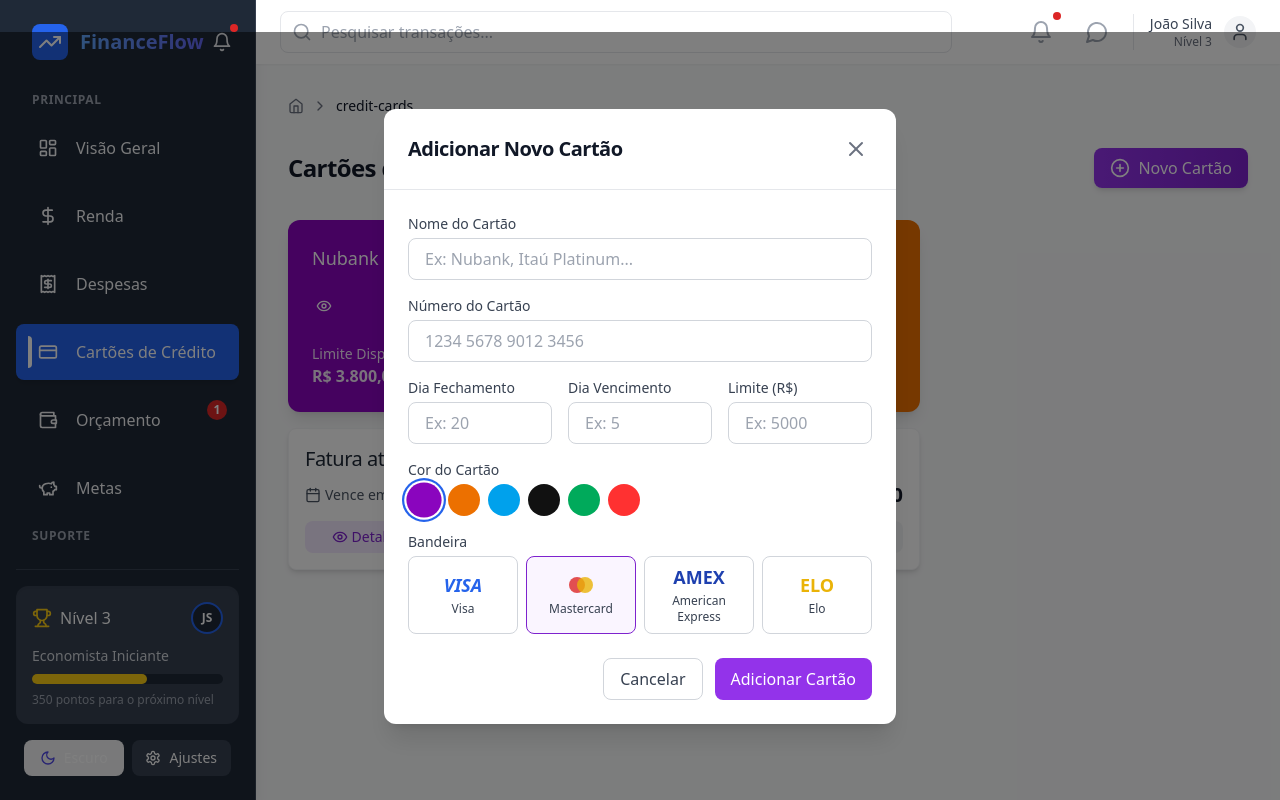
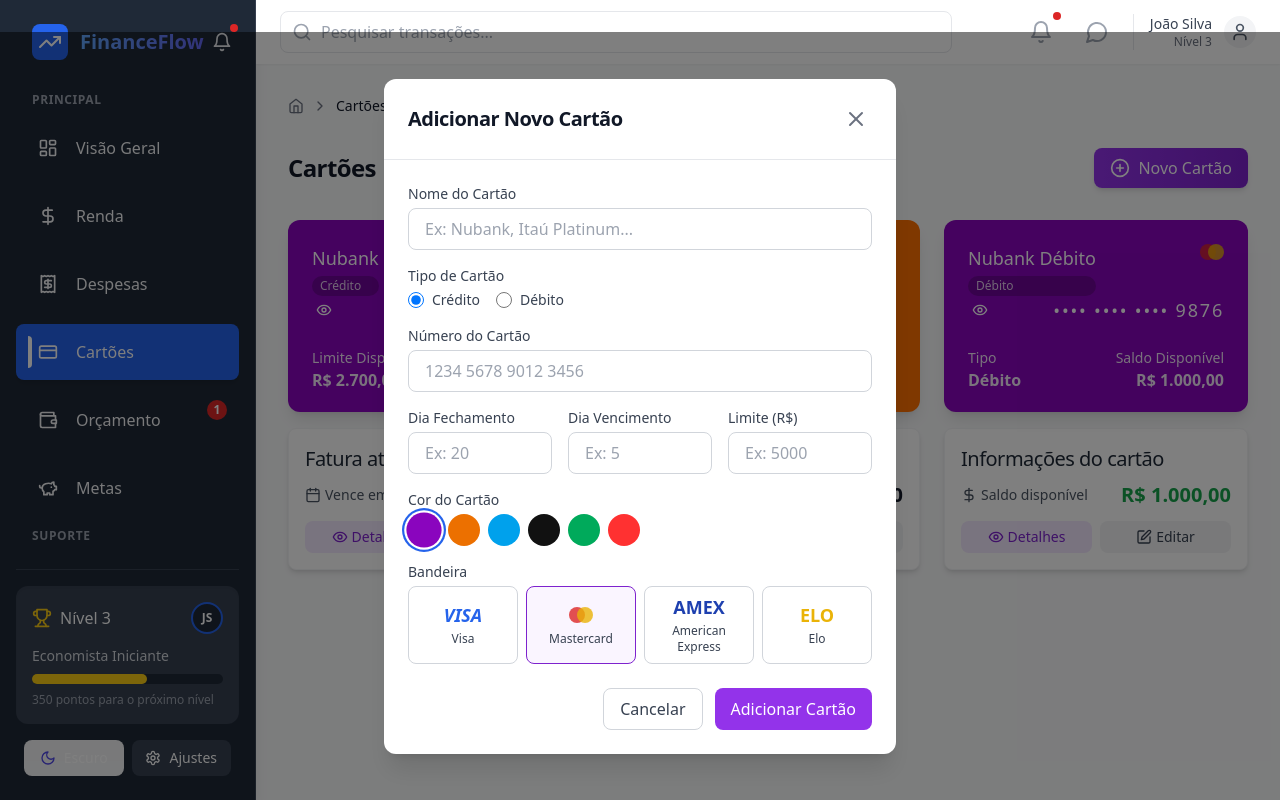
Before and after one commit to irlansouza93/finance-flow-app, a React (Vite) app: page /credit-cards in a window 1280 px wide. Both pictures are taken after a click on the button "Novo Cartão". Built offline with nearby package versions, Linux system fonts and the light colour scheme.

Commit message:
feat: implementar visualizações específicas para cartões de crédito e débito

```diff
--- a/src/components/Breadcrumb.tsx
+++ b/src/components/Breadcrumb.tsx
@@ -8,6 +8,8 @@ const routeNames: Record<string, string> = {
   budget: 'Orçamento',
   goals: 'Metas',
   chat: 'Chat IA',
+  'credit-cards': 'Cartões',
+  income: 'Renda'
 };
 
 export function Breadcrumb() {
--- a/src/components/Sidebar.tsx
+++ b/src/components/Sidebar.tsx
@@ -118,7 +118,7 @@ export function Sidebar({ activeSection, onSectionChange }: SidebarProps) {
           />
           <NavItem
             icon={<CreditCard className="w-5 h-5" />}
-            label="Cartões de Crédito"
+            label="Cartões"
             active={activeSection === 'credit-cards'}
             onClick={() => onSectionChange('credit-cards')}
           />
--- a/src/context/FinanceContext.tsx
+++ b/src/context/FinanceContext.tsx
@@ -161,21 +161,40 @@ export const FinanceProvider: React.FC<FinanceProviderProps> = ({ children }) =>
         }));
       }
 
-      // Se for cartão de crédito, debitar do limite do cartão
-      if (transaction.paymentMethod === 'credit' && transaction.creditCardId) {
-        const updatedCards = creditCards.map(card => {
-          if (card.id === transaction.creditCardId) {
-            // Atualizar saldo e limite disponível do cartão
-            return {
-              ...card,
-              currentBalance: card.currentBalance + transaction.amount,
-              availableLimit: card.limit - (card.currentBalance + transaction.amount)
-            };
+      // Se for cartão (crédito ou débito)
+      if (transaction.creditCardId) {
+        const card = creditCards.find(c => c.id === transaction.creditCardId);
+
+        if (card) {
+          let updatedCards = [...creditCards];
+
+          // Se for cartão de crédito
+          if (card.type === 'credit' && transaction.paymentMethod === 'credit') {
+            updatedCards = creditCards.map(c => {
+              if (c.id === transaction.creditCardId) {
+                // Atualizar saldo e limite disponível do cartão de crédito
+                return {
+                  ...c,
+                  currentBalance: c.currentBalance + transaction.amount,
+                  availableLimit: c.limit - (c.currentBalance + transaction.amount)
+                };
+              }
+              return c;
+            });
           }
-          return card;
-        });
 
-        setCreditCards(updatedCards);
+          // Se for cartão de débito
+          if (card.type === 'debit' && transaction.paymentMethod === 'debit') {
+            // Atualizar o totalBalance no resumo
+            setSummary(prev => ({
+              ...prev,
+              totalBalance: prev.totalBalance - transaction.amount,
+              remainingMoney: prev.remainingMoney - transaction.amount
+            }));
+          }
+
+          setCreditCards(updatedCards);
+        }
       }
     }
 
--- a/src/data/mockData.ts
+++ b/src/data/mockData.ts
@@ -198,25 +198,40 @@ export const mockCreditCards: CreditCard[] = [
     id: 'card1',
     name: 'Nubank',
     lastDigits: '1234',
+    type: 'credit',
     limit: 5000,
-    closingDay: 20,
-    dueDay: 5,
-    currentBalance: 1200,
-    availableLimit: 3800,
+    closingDay: 4,
+    dueDay: 10,
+    currentBalance: 2300,
+    availableLimit: 2700,
     color: '#8A05BE',
-    brand: 'mastercard'
+    brand: 'mastercard',
   },
   {
     id: 'card2',
     name: 'Itaú',
     lastDigits: '5678',
-    limit: 8000,
+    type: 'credit',
+    limit: 8500,
     closingDay: 15,
-    dueDay: 2,
-    currentBalance: 2500,
-    availableLimit: 5500,
-    color: '#EC7000',
-    brand: 'visa'
+    dueDay: 22,
+    currentBalance: 3200,
+    availableLimit: 5300,
+    color: '#FF7000',
+    brand: 'visa',
+  },
+  {
+    id: 'card3',
+    name: 'Nubank Débito',
+    lastDigits: '9876',
+    type: 'debit',
+    limit: 1000,
+    closingDay: 1,
+    dueDay: 1,
+    currentBalance: 0,
+    availableLimit: 1000,
+    color: '#8A05BE',
+    brand: 'mastercard',
   }
 ];
 
--- a/src/pages/CreditCards.tsx
+++ b/src/pages/CreditCards.tsx
@@ -48,7 +48,8 @@ export function CreditCards() {
     closingDay: '',
     dueDay: '',
     color: '#8A05BE',
-    brand: 'mastercard'
+    brand: 'mastercard',
+    type: 'credit' as 'credit' | 'debit'
   });
 
   // Limpar formulário quando modal é aberto/fechado
@@ -64,7 +65,8 @@ export function CreditCards() {
         closingDay: '',
         dueDay: '',
         color: '#8A05BE',
-        brand: 'mastercard'
+        brand: 'mastercard',
+        type: 'credit'
       });
       setSelectedCard(null);
     }
@@ -83,7 +85,8 @@ export function CreditCards() {
         closingDay: selectedCard.closingDay.toString(),
         dueDay: selectedCard.dueDay.toString(),
         color: selectedCard.color || '#8A05BE',
-        brand: selectedCard.brand || 'mastercard'
+        brand: selectedCard.brand || 'mastercard',
+        type: selectedCard.type || 'credit'
       });
       setShowAddCardModal(true);
     }
@@ -98,6 +101,7 @@ export function CreditCards() {
     const cardData = {
       name: formData.name,
       lastDigits,
+      type: formData.type,
       limit: parseFloat(formData.limit),
       closingDay: parseInt(formData.closingDay),
       dueDay: parseInt(formData.dueDay),
@@ -176,7 +180,7 @@ export function CreditCards() {
       {/* Cabeçalho com ações */}
       <div className="flex flex-col sm:flex-row sm:items-center sm:justify-between gap-4">
         <h2 className="text-2xl font-bold text-gray-900 dark:text-gray-100">
-          Cartões de Crédito
+          Cartões
         </h2>
         <button
           className="flex items-center gap-2 bg-gradient-to-r from-purple-600 to-purple-700 hover:from-purple-700 hover:to-purple-800 text-white font-medium py-2 px-4 rounded-lg transition-all duration-300 transform hover:scale-105 shadow-md hover:shadow-lg"
@@ -192,7 +196,9 @@ export function CreditCards() {
         <div className="bg-white dark:bg-gray-800 rounded-xl p-8 text-center shadow-md border border-gray-100 dark:border-gray-700">
           <CreditCard className="w-16 h-16 mx-auto text-gray-400 dark:text-gray-500 mb-4" />
           <h3 className="text-xl font-medium text-gray-800 dark:text-gray-200 mb-2">Nenhum cartão cadastrado</h3>
-          <p className="text-gray-600 dark:text-gray-400 mb-6">Adicione seu primeiro cartão de crédito para acompanhar suas despesas.</p>
+          <p className="text-gray-600 dark:text-gray-400 mb-6">
+            Adicione seus cartões de crédito e débito para gerenciar melhor seus gastos.
+          </p>
           <button
             className="inline-flex items-center gap-2 bg-purple-600 hover:bg-purple-700 text-white font-medium py-2 px-4 rounded-lg transition-all"
             onClick={() => setShowAddCardModal(true)}
@@ -220,7 +226,12 @@ export function CreditCards() {
                     style={{ backgroundColor: card.color || '#8A05BE' }}
                   >
                     <div className="flex justify-between items-start">
+                      <div className="flex flex-col">
                         <div className="text-white text-lg font-medium">{card.name}</div>
+                        <div className="text-white/80 text-xs mt-1 bg-black/20 px-2 py-0.5 rounded-full inline-block">
+                          {card.type === 'credit' ? 'Crédito' : 'Débito'}
+                        </div>
+                      </div>
                       {getBrandIcon(card.brand)}
                     </div>
 
@@ -241,6 +252,8 @@ export function CreditCards() {
                       </div>
 
                       <div className="flex justify-between items-end">
+                        {card.type === 'credit' ? (
+                          <>
                             <div className="text-white/90 text-sm flex flex-col">
                               <span>Limite Disponível</span>
                               <span className="font-bold text-base">{formatCurrency(card.availableLimit)}</span>
@@ -249,17 +262,32 @@ export function CreditCards() {
                               <span>Limite Total</span>
                               <span className="font-bold text-base">{formatCurrency(card.limit)}</span>
                             </div>
+                          </>
+                        ) : (
+                          <>
+                            <div className="text-white/90 text-sm flex flex-col">
+                              <span>Tipo</span>
+                              <span className="font-bold text-base">Débito</span>
+                            </div>
+                            <div className="text-white/90 text-sm flex flex-col items-end">
+                              <span>Saldo Disponível</span>
+                              <span className="font-bold text-base">{formatCurrency(card.availableLimit)}</span>
+                            </div>
+                          </>
+                        )}
                       </div>
                     </div>
                   </div>
                 </div>
 
-                {/* Status da fatura */}
+                {/* Status da fatura para cartões de crédito / Informações para cartões de débito */}
                 <div className={`mt-4 p-4 rounded-lg shadow-md border
-                  ${isAlmostDue ? 'bg-yellow-50 border-yellow-200 dark:bg-yellow-900/20 dark:border-yellow-800' : 'bg-white dark:bg-gray-800 border-gray-100 dark:border-gray-700'}`}>
+                  ${card.type === 'credit' && isAlmostDue ? 'bg-yellow-50 border-yellow-200 dark:bg-yellow-900/20 dark:border-yellow-800' : 'bg-white dark:bg-gray-800 border-gray-100 dark:border-gray-700'}`}>
                   <div className="flex justify-between items-center mb-2">
-                    <h3 className="font-medium text-gray-800 dark:text-gray-200">Fatura atual</h3>
-                    {isAlmostDue && (
+                    <h3 className="font-medium text-gray-800 dark:text-gray-200">
+                      {card.type === 'credit' ? 'Fatura atual' : 'Informações do cartão'}
+                    </h3>
+                    {card.type === 'credit' && isAlmostDue && (
                       <div className="flex items-center text-yellow-600 dark:text-yellow-400">
                         <AlertTriangle className="w-4 h-4 mr-1" />
                         <span className="text-xs">Vence em {daysUntilDue} {daysUntilDue === 1 ? 'dia' : 'dias'}</span>
@@ -267,6 +295,7 @@ export function CreditCards() {
                     )}
                   </div>
 
+                  {card.type === 'credit' ? (
                     <div className="flex justify-between items-center mb-3">
                       <div className="text-sm text-gray-600 dark:text-gray-400 flex items-center">
                         <Calendar className="w-4 h-4 mr-1" />
@@ -281,6 +310,17 @@ export function CreditCards() {
                         {formatCurrency(billingCycle?.totalAmount || 0)}
                       </div>
                     </div>
+                  ) : (
+                    <div className="flex justify-between items-center mb-3">
+                      <div className="text-sm text-gray-600 dark:text-gray-400 flex items-center">
+                        <DollarSign className="w-4 h-4 mr-1" />
+                        <span>Saldo disponível</span>
+                      </div>
+                      <div className="text-xl font-bold text-green-600 dark:text-green-400">
+                        {formatCurrency(card.availableLimit)}
+                      </div>
+                    </div>
+                  )}
 
                   <div className="flex space-x-2">
                     <button
@@ -311,6 +351,8 @@ export function CreditCards() {
                   <div className="mt-4 bg-white dark:bg-gray-800 rounded-lg shadow-md border border-gray-100 dark:border-gray-700 p-4 animate-fade-in">
                     <h3 className="font-medium text-gray-800 dark:text-gray-200 mb-3">Detalhes do Cartão</h3>
 
+                    {card.type === 'credit' ? (
+                      <>
                         <div className="grid grid-cols-2 gap-4 mb-4">
                           <div>
                             <div className="text-sm text-gray-500 dark:text-gray-400">Fechamento</div>
@@ -348,6 +390,29 @@ export function CreditCards() {
                             {Math.round((card.currentBalance / card.limit) * 100)}% utilizado
                           </div>
                         </div>
+                      </>
+                    ) : (
+                      <div className="mb-4">
+                        <div className="flex justify-between p-3 bg-gray-50 dark:bg-gray-700 rounded-lg mb-3">
+                          <div className="text-sm text-gray-500 dark:text-gray-400">Saldo Disponível</div>
+                          <div className="font-medium text-green-600 dark:text-green-400">{formatCurrency(card.availableLimit)}</div>
+                        </div>
+
+                        <div className="grid grid-cols-2 gap-4">
+                          <div>
+                            <div className="text-sm text-gray-500 dark:text-gray-400">Tipo</div>
+                            <div className="font-medium text-gray-900 dark:text-gray-100">Cartão de Débito</div>
+                          </div>
+                          <div>
+                            <div className="text-sm text-gray-500 dark:text-gray-400">Bandeira</div>
+                            <div className="font-medium text-gray-900 dark:text-gray-100 flex items-center">
+                              <span className="mr-2">{card.brand ? card.brand.charAt(0).toUpperCase() + card.brand.slice(1) : 'Outra'}</span>
+                              <div className="scale-75">{getBrandIcon(card.brand)}</div>
+                            </div>
+                          </div>
+                        </div>
+                      </div>
+                    )}
 
                     <h4 className="font-medium text-gray-800 dark:text-gray-200 mb-2 mt-4">Lançamentos Recentes</h4>
                     {getCardTransactions(card.id).length === 0 ? (
@@ -427,6 +492,36 @@ export function CreditCards() {
                     value={formData.name}
                     onChange={(e) => setFormData({...formData, name: e.target.value})}
                   />
+                </div>
+
+                <div>
+                  <label className="block text-sm font-medium text-gray-700 dark:text-gray-300 mb-1">
+                    Tipo de Cartão
+                  </label>
+                  <div className="flex space-x-4">
+                    <label className="inline-flex items-center">
+                      <input
+                        type="radio"
+                        name="cardType"
+                        value="credit"
+                        checked={formData.type === 'credit'}
+                        onChange={() => setFormData({...formData, type: 'credit'})}
+                        className="h-4 w-4 text-blue-600 focus:ring-blue-500 border-gray-300"
+                      />
+                      <span className="ml-2 text-sm text-gray-700 dark:text-gray-300">Crédito</span>
+                    </label>
+                    <label className="inline-flex items-center">
+                      <input
+                        type="radio"
+                        name="cardType"
+                        value="debit"
+                        checked={formData.type === 'debit'}
+                        onChange={() => setFormData({...formData, type: 'debit'})}
+                        className="h-4 w-4 text-blue-600 focus:ring-blue-500 border-gray-300"
+                      />
+                      <span className="ml-2 text-sm text-gray-700 dark:text-gray-300">Débito</span>
+                    </label>
+                  </div>
                 </div>
 
                 <div>
--- a/src/pages/Expenses.tsx
+++ b/src/pages/Expenses.tsx
@@ -181,7 +181,7 @@ const renderActiveShape = (props: any) => {
   );
 };
 
-// Função para obter o cartão de crédito pelo ID
+// Função para obter o cartão pelo ID
 const getCreditCardById = (cardId: string) => {
   return creditCards.find(card => card.id === cardId);
 };
@@ -346,14 +346,21 @@ export function Expenses() {
   // Atualizar exibição de campos com base no método de pagamento
   useEffect(() => {
     const creditCardField = document.getElementById('creditCardSelect')?.parentElement;
+    const debitCardField = document.getElementById('debitCardSelect')?.parentElement;
     const dueDateField = document.getElementById('dueDateInput')?.parentElement;
 
+    // Esconder todos os campos de cartão por padrão
+    if (creditCardField) creditCardField.style.display = 'none';
+    if (debitCardField) debitCardField.style.display = 'none';
+
+    // Mostrar o campo de cartão correspondente ao método selecionado
     if (formData.paymentMethod === 'credit') {
       if (creditCardField) creditCardField.style.display = 'block';
-    } else {
-      if (creditCardField) creditCardField.style.display = 'none';
+    } else if (formData.paymentMethod === 'debit') {
+      if (debitCardField) debitCardField.style.display = 'block';
     }
 
+    // Controlar visibilidade do campo de data de vencimento
     if (formData.paymentMethod === 'credit' || ['pix', 'transfer', 'debit'].includes(formData.paymentMethod)) {
       if (dueDateField) dueDateField.style.display = 'none';
     } else {
@@ -828,7 +835,7 @@ export function Expenses() {
               </div>
 
               {formData.paymentMethod === 'credit' && (
-                <div>
+                <div id="creditCardSelect">
                   <label className="block text-sm font-medium text-gray-700 dark:text-gray-300 mb-1">
                     Cartão de Crédito
                   </label>
@@ -840,7 +847,29 @@ export function Expenses() {
                     className="w-full px-4 py-2 border border-gray-300 dark:border-gray-600 rounded-lg focus:ring-2 focus:ring-blue-500 focus:border-blue-500 bg-white dark:bg-gray-700 text-gray-900 dark:text-gray-100"
                   >
                     <option value="">Selecione um cartão</option>
-                    {creditCards.map(card => (
+                    {creditCards.filter(card => card.type === 'credit').map(card => (
+                      <option key={card.id} value={card.id}>
+                        {card.name} (*{card.lastDigits})
+                      </option>
+                    ))}
+                  </select>
+                </div>
+              )}
+
+              {formData.paymentMethod === 'debit' && (
+                <div id="debitCardSelect">
+                  <label className="block text-sm font-medium text-gray-700 dark:text-gray-300 mb-1">
+                    Cartão de Débito
+                  </label>
+                  <select
+                    name="creditCardId"
+                    value={formData.creditCardId}
+                    onChange={handleFormChange}
+                    required
+                    className="w-full px-4 py-2 border border-gray-300 dark:border-gray-600 rounded-lg focus:ring-2 focus:ring-blue-500 focus:border-blue-500 bg-white dark:bg-gray-700 text-gray-900 dark:text-gray-100"
+                  >
+                    <option value="">Selecione um cartão</option>
+                    {creditCards.filter(card => card.type === 'debit').map(card => (
                       <option key={card.id} value={card.id}>
                         {card.name} (*{card.lastDigits})
                       </option>
--- a/src/types.ts
+++ b/src/types.ts
@@ -56,13 +56,14 @@ export interface IncomeSource {
 }
 
 /**
- * # Interface de Cartão de Crédito
- * Representa um cartão de crédito com suas informações e saldo
+ * # Interface de Cartão
+ * Representa um cartão (crédito ou débito) com suas informações e saldo
  */
 export interface CreditCard {
   id: string;            // # ID único do cartão
   name: string;          // # Nome do cartão
   lastDigits: string;    // # Últimos 4 dígitos do cartão
+  type: 'credit' | 'debit'; // # Tipo do cartão: crédito ou débito
   limit: number;         // # Limite total do cartão
   closingDay: number;    // # Dia do fechamento da fatura (1-31)
   dueDay: number;        // # Dia do vencimento da fatura (1-31)
@@ -71,6 +72,7 @@ export interface CreditCard {
   color?: string;         // # Cor representativa do cartão na UI
   transactions?: Transaction[]; // # Transações associadas ao cartão
   brand?: 'visa' | 'mastercard' | 'amex' | 'elo' | 'hipercard' | 'other'; // # Bandeira do cartão
+  accountId?: string;     // # ID da conta bancária associada (para cartões de débito)
 }
 
 /**
```
Lines whose indentation alone changed are shown as unchanged.
